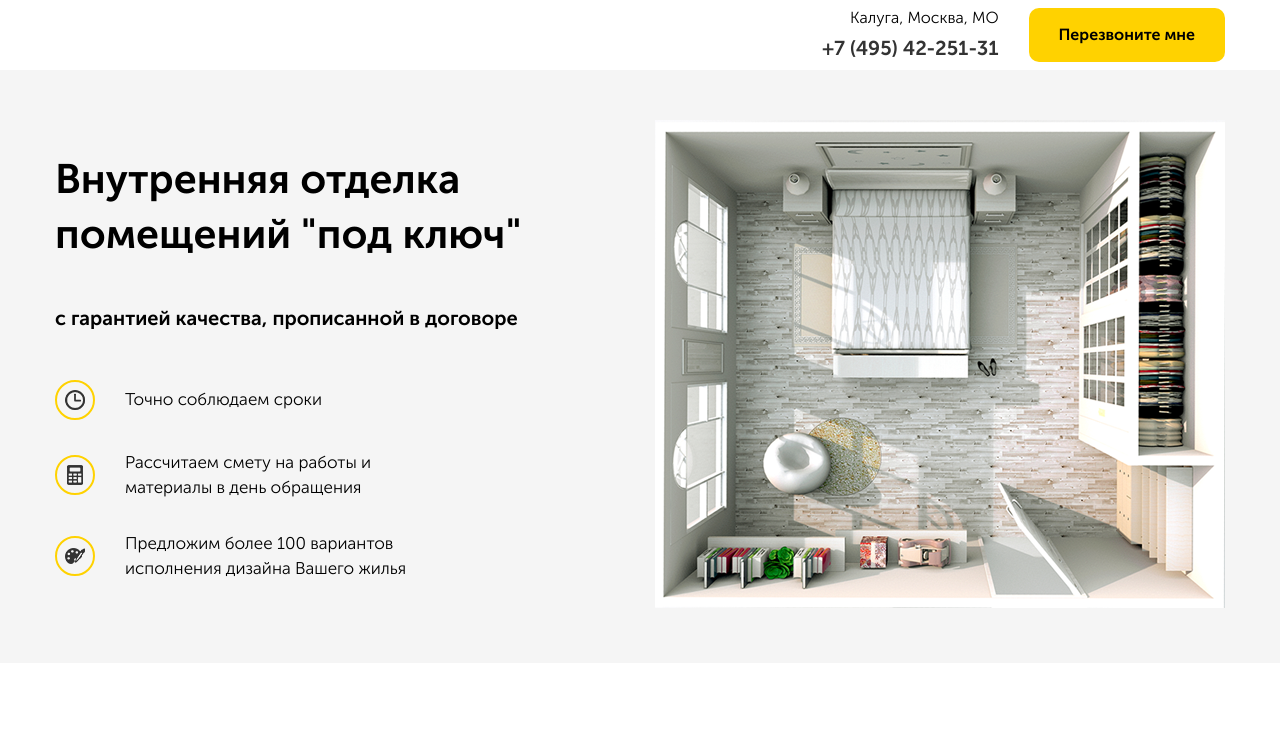
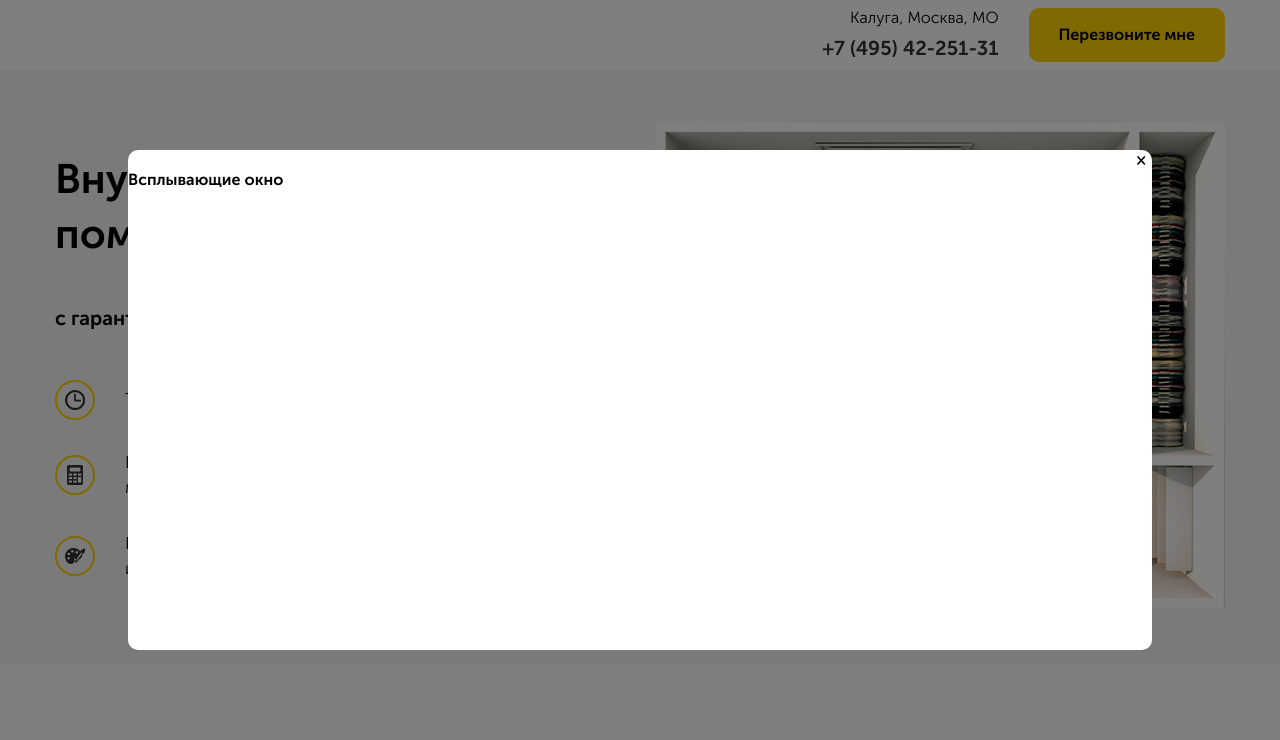
Before and after one commit to artemsvetkin/repair, a plain HTML site: page src/index.html in a window 1280 px wide. Both pictures are taken after a click on the button "Перезвоните мне". Shown: the top 740 px of the page. Drawn offline with Linux system fonts and the light colour scheme.

Commit message:
Создали модальное окно на кнопку Перезвоните мне и добавили JS

```diff
--- a/src/index.html
+++ b/src/index.html
@@ -21,7 +21,7 @@
                         <span class="navbar__address">Калуга, Москва, МО</span>
                         <a href="tel:+7 (495) 42-251-31" class="navbar__phone">+7 (495) 42-251-31</a>
                     </div>
-                    <button class="button navbar__button"> Перезвоните мне</button>
+                    <button class="button navbar__button" id="button"> Перезвоните мне</button>
                 </div>
                 <!-- /.navbar__info -->
             </div>
@@ -108,6 +108,14 @@
         <!-- /.offer -->
     </div>
     <!-- /.main -->
+    <div class="modal" id="modal">
+        <div class="modal-dialog">
+            <button class="modal-dialog__close" id="close">&times;</button>
+            <h4 class="modal-dialog__title">Всплывающие окно</h4>
+        </div>
+    </div>
+
+    <script src="js/main.js"></script>
 
 </body>
 </html>
--- /dev/null
+++ b/src/js/main.js
@@ -0,0 +1,11 @@
+var button = document.querySelector('#button');
+// мы объявили переменную button и обратились к кнопке в index.html c идентификатором button
+var modal = document.querySelector('#modal');
+var close = document.querySelector('#close');
+button.addEventListener('click', function(){
+    modal.classList.add('modal_active');
+});
+
+close.addEventListener('click', function(){
+    modal.classList.remove('modal_active');
+});
--- /dev/null
+++ b/src/sass/blocks/_modal.scss
@@ -0,0 +1,34 @@
+.modal {
+    position: fixed;
+    top: 0;
+    left: 0;
+
+    width: 100%;
+    height: 100%;
+
+    background: rgba(#000, .5);
+
+    display: none;
+
+    &_active {
+        display: flex;
+    }
+
+    &-dialog {
+        width: 80%;
+        height: 500px;
+        background-color: #fff;
+        margin: auto;
+        border-radius: 10px;
+
+        position: relative;
+        &__close {
+            position: absolute;
+            top: 0;
+            right: 0;
+            background: none;
+            cursor: pointer;
+            border: none;
+        }
+    }
+}
```
Also changed, not shown: src/css/style.css, 4 other files.
